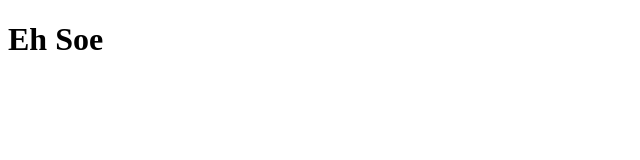
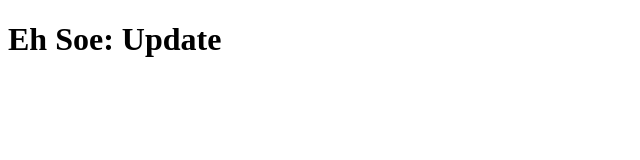
Before and after one commit to sawehkalanephaung/colla_demo1, a plain HTML site: page index.html in a window 1280 px wide. Shown: the whole page, without its empty margins (0-640 px from the left). Drawn offline with Linux system fonts and the light colour scheme.

Commit message:
upadte the name

```diff
--- a/index.html
+++ b/index.html
@@ -6,6 +6,6 @@
     <title>Demo</title>
 </head>
 <body>
-    <h1>Eh Soe</h1>
+    <h1>Eh Soe: Update</h1>
 </body>
 </html>
```
